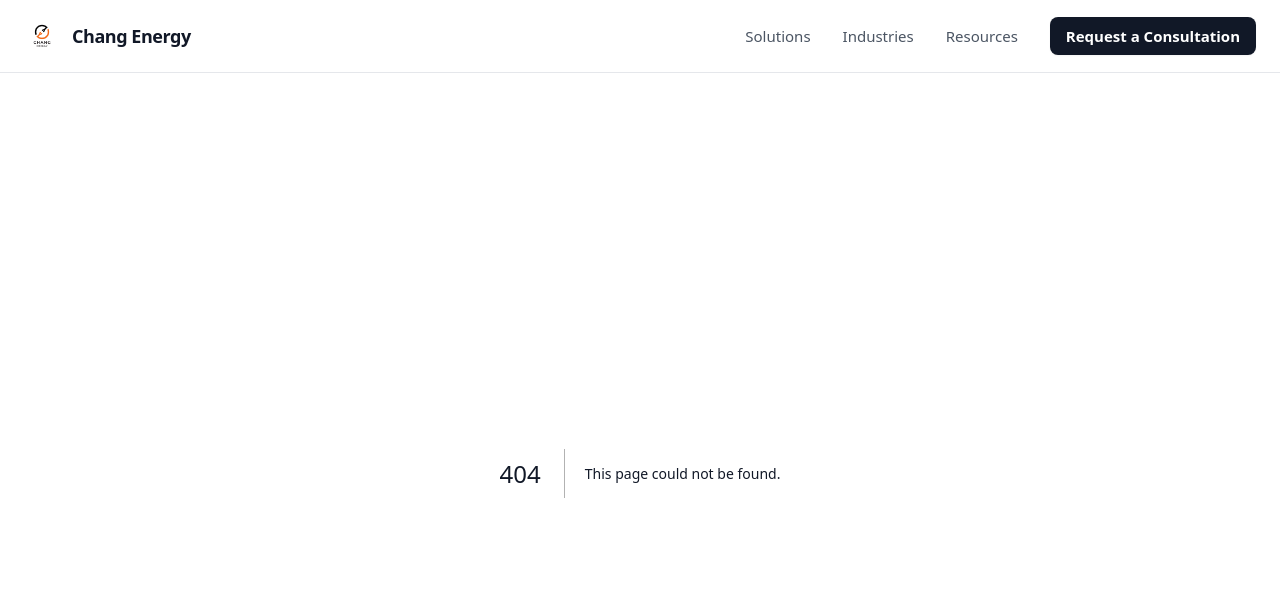
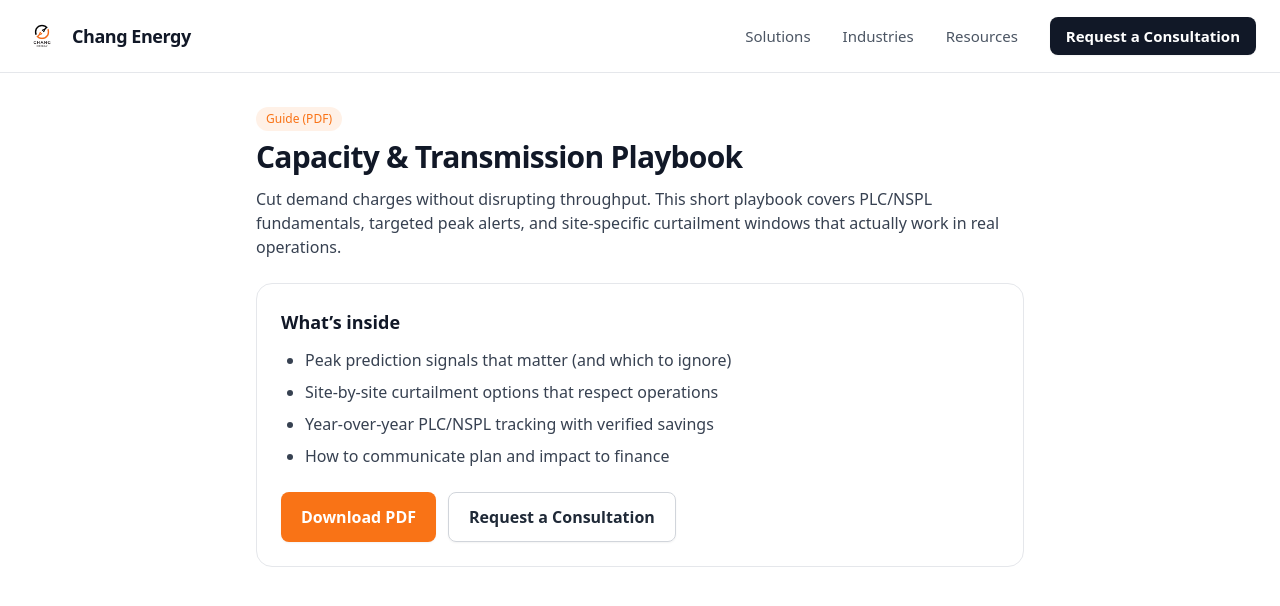
Before and after one commit to Alychang894/chang-energy-site, a Next.js app: page /resources/capacity-transmission in a window 1280 px wide. Before the commit this address had no page. Shown: the top 606 px of the page. Built offline with nearby package versions, Linux system fonts and the light colour scheme.

Commit message:
Create page.tsx

```diff
--- /dev/null
+++ b/app/resources/capacity-transmission/page.tsx
@@ -0,0 +1,53 @@
+import type { Metadata } from "next";
+import FadeIn from "../../../components/FadeIn";
+
+export const metadata: Metadata = {
+  title: "Capacity & Transmission Playbook | Resources",
+  description:
+    "Practical PLC/NSPL reduction with targeted peak alerts and short, site-friendly curtailment windows.",
+};
+
+export default function CapacityTransmissionPage() {
+  return (
+    <main className="px-6 pb-24 pt-8">
+      <div className="mx-auto max-w-3xl">
+        <FadeIn>
+          <span className="badge-brand">Guide (PDF)</span>
+          <h1 className="mt-2 text-3xl font-bold tracking-tight text-gray-900">
+            Capacity & Transmission Playbook
+          </h1>
+          <p className="mt-3 text-gray-700">
+            Cut demand charges without disrupting throughput. This short playbook covers
+            PLC/NSPL fundamentals, targeted peak alerts, and site-specific curtailment
+            windows that actually work in real operations.
+          </p>
+        </FadeIn>
+
+        <FadeIn delay={80}>
+          <div className="mt-6 rounded-2xl border bg-white p-6">
+            <h2 className="text-lg font-semibold">What’s inside</h2>
+            <ul className="mt-3 list-disc pl-6 space-y-2 text-gray-700">
+              <li>Peak prediction signals that matter (and which to ignore)</li>
+              <li>Site-by-site curtailment options that respect operations</li>
+              <li>Year-over-year PLC/NSPL tracking with verified savings</li>
+              <li>How to communicate plan and impact to finance</li>
+            </ul>
+
+            <div className="mt-6 flex flex-wrap gap-3">
+              <a
+                href="/resources/capacity-transmission-playbook.pdf"
+                className="btn btn-primary"
+                download
+              >
+                Download PDF
+              </a>
+              <a href="/contact" className="btn btn-outline">
+                Request a Consultation
+              </a>
+            </div>
+          </div>
+        </FadeIn>
+      </div>
+    </main>
+  );
+}
```
